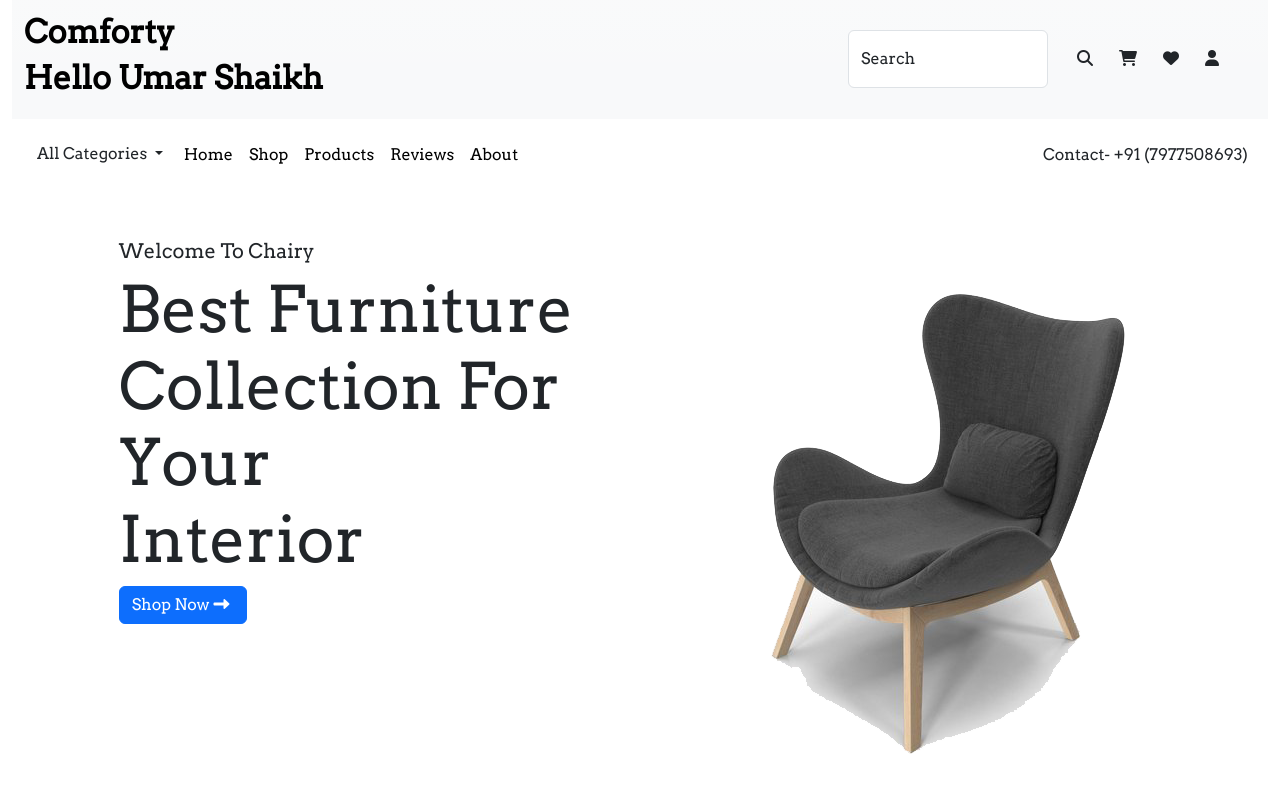
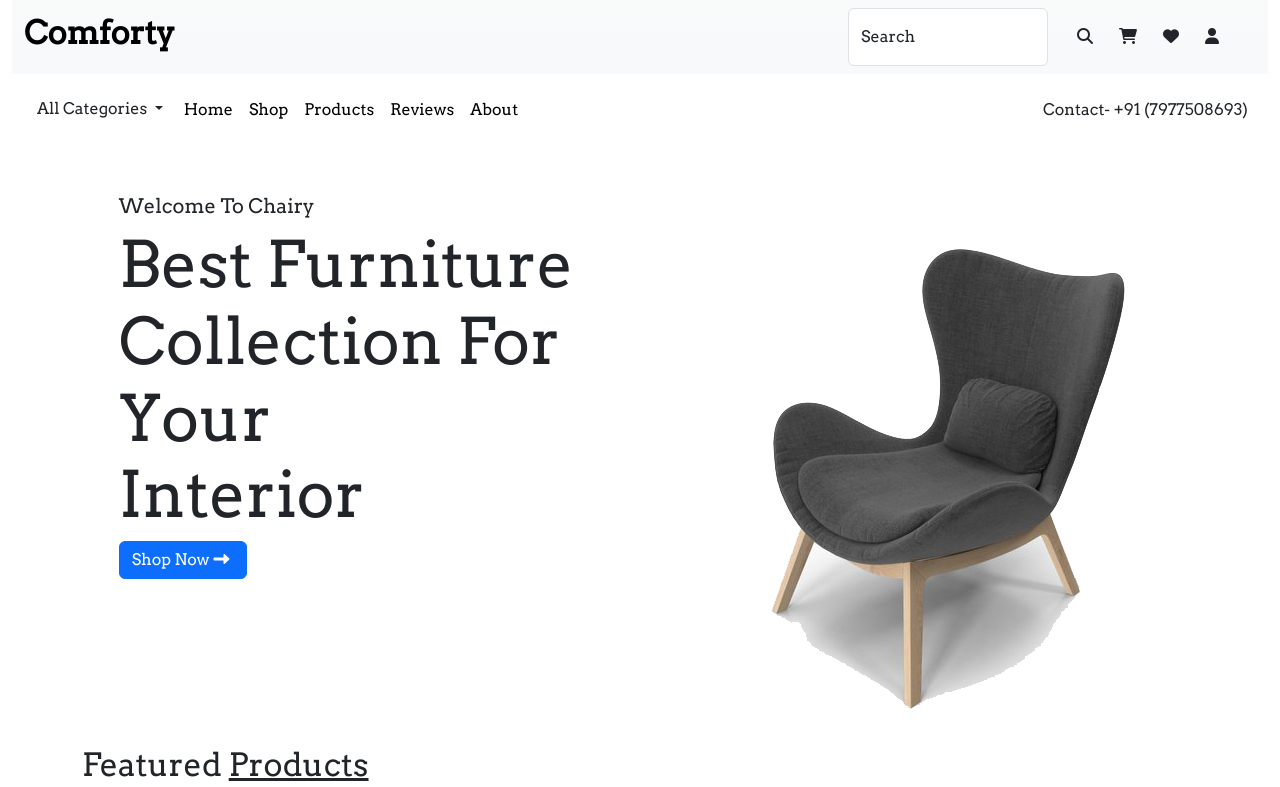
Before and after one commit to Umar-Shaikh99/ecommerce-landing-page, a plain HTML site: page index.html in a window 1280 px wide. Shown: the top 787 px of the page. Drawn offline with nearby package versions, Linux system fonts and the light colour scheme.

Commit message:
final commit

```diff
--- a/index.html
+++ b/index.html
@@ -36,7 +36,6 @@
             <div class="container-fluid">
               <a class="navbar-brand" href="#">
                 <h2 class="fw-bolder">Comforty</h2>
-                <h2 class="fw-bolder">Hello Umar Shaikh</h2>
               </a>
               <button class="navbar-toggler" type="button" data-bs-toggle="collapse"
                 data-bs-target="#navbarSupportedContent" aria-controls="navbarSupportedContent" aria-expanded="false"
```
